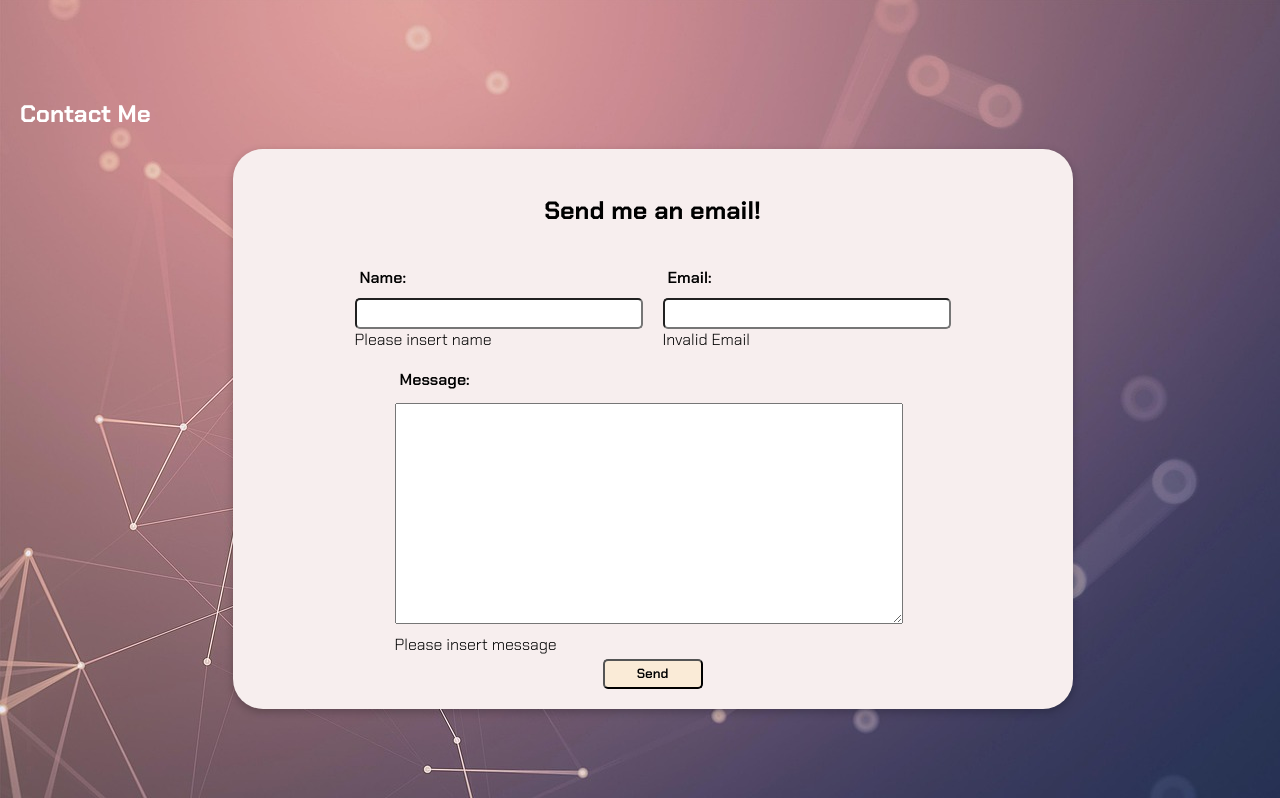
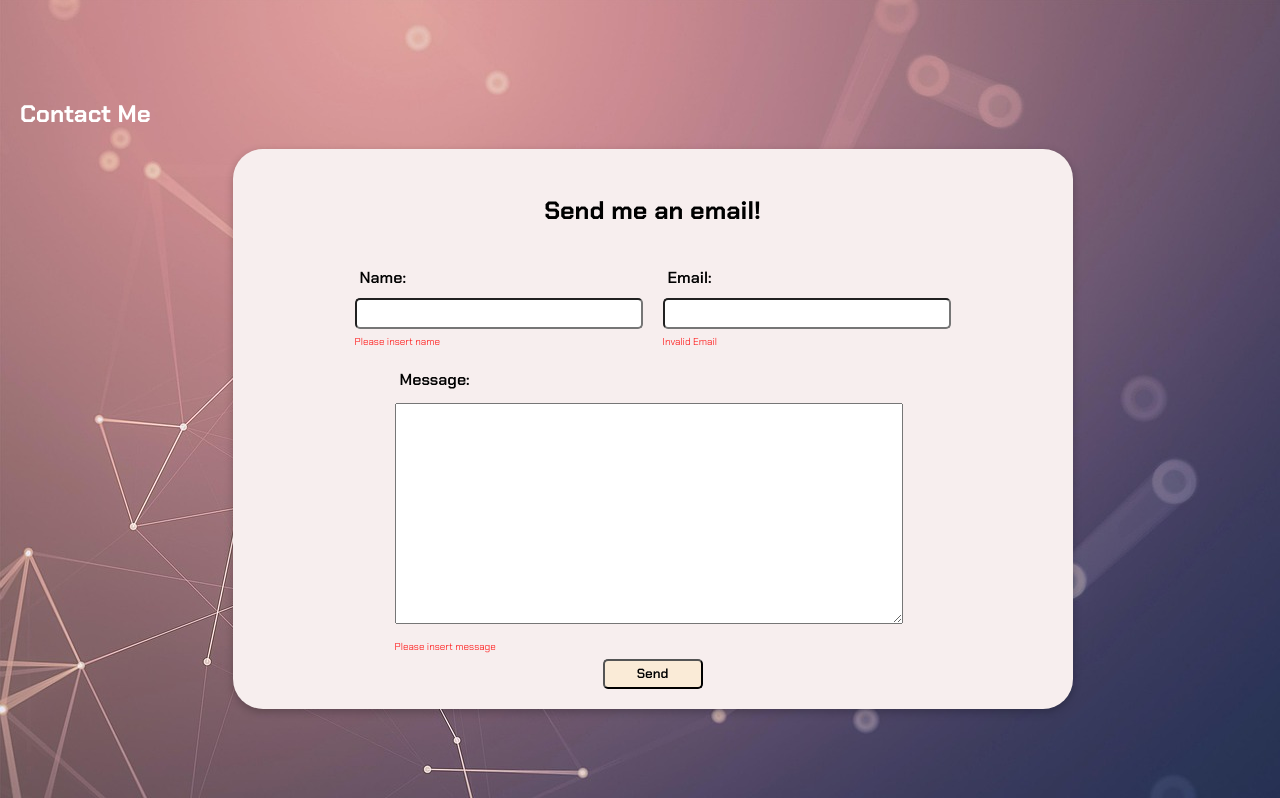
Before and after one commit to Jaysandjay/my-portfolio, a plain HTML site: page index.html in a window 1280 px wide. Shown: the part 2402-3200 px from the top of the page. Drawn offline with Linux system fonts and the light colour scheme.

Commit message:
added css to error message

```diff
--- a/css/style.css
+++ b/css/style.css
@@ -296,6 +296,8 @@ footer div {
 }
 
 .error{
+  color: red;
+  font-size: 10px;
   /* display: none; */
 }
 
```
